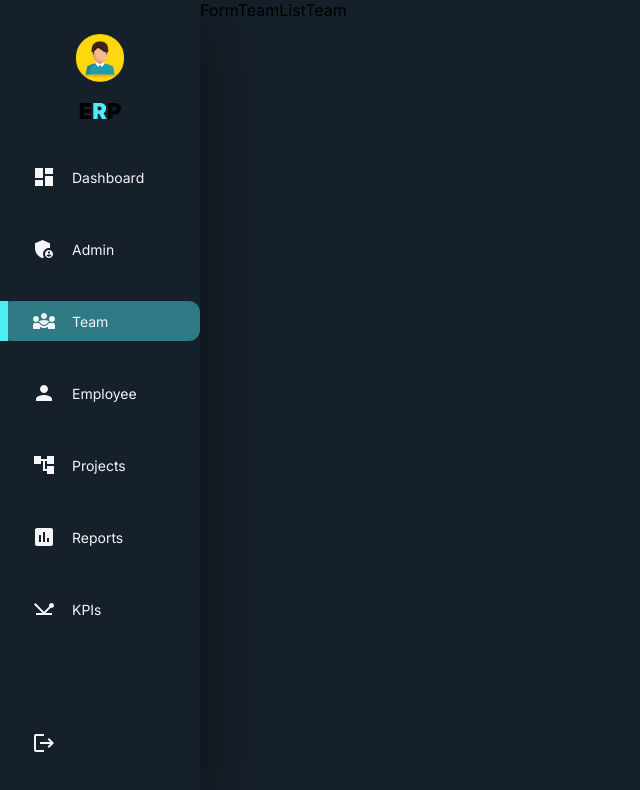
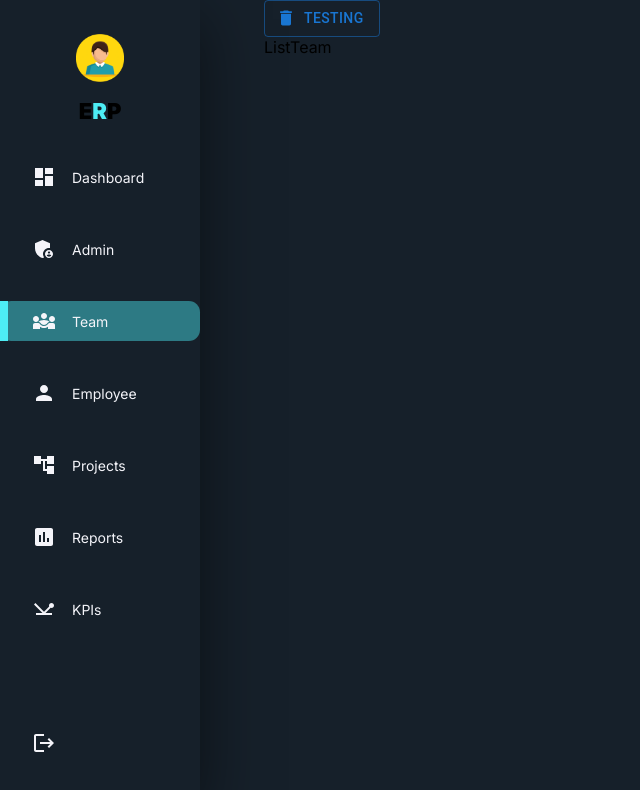
Before and after one commit to emilekanaan/frontend-advanced-erp-project-g1, a React (Create React App) app: page /team in a window 1280 px wide. Shown: the top 790 px of the page, without its empty margins (0-640 px from the left). Built offline with nearby package versions, Linux system fonts and the light colour scheme.

Commit message:
fixing some css in visitor

```diff
--- a/src/components/form_team/form_team.js
+++ b/src/components/form_team/form_team.js
@@ -1,9 +1,10 @@
 import React from 'react'
+import ReusableButton from '../reusable_button/reusable_button'
 import "./form_team.css"
 
 function FormTeam() {
     return (
-        <div>FormTeam</div>
+        <ReusableButton buttonName="testing" />
     )
 }
 
--- /dev/null
+++ b/src/components/reusable_button/reusable_button.js
@@ -0,0 +1,28 @@
+import { Button } from "@mui/material";
+import DeleteIcon from "@mui/icons-material/Delete";
+import { createTheme, ThemeProvider } from "@mui/material/styles";
+import React from "react";
+import "./reusable_button.css";
+
+// const theme = createTheme({
+//     palette: {
+//         primary: "#16202a",
+//         secondary: "#f4f4f9",
+//         activeItem: "#4dedf570",
+//         accent: "#4dedf5",
+//     },
+// });
+
+function ReusableButton(props) {
+    return (
+        <>
+            {/* <ThemeProvider theme={theme}> */}
+            <Button variant="outlined" startIcon={<DeleteIcon />}>
+                {props.buttonName}
+            </Button>
+            {/* </ThemeProvider> */}
+        </>
+    );
+}
+
+export default ReusableButton;
--- a/src/route/visitor/visitor.css
+++ b/src/route/visitor/visitor.css
@@ -1,3 +1,8 @@
-.visitor{
-    display: flex;
+.visitor {
+  display: flex;
 }
+
+.visitor-main {
+  width: calc(90vw - 200px);
+  margin: 0 auto;
+}
--- a/src/route/visitor/visitor.js
+++ b/src/route/visitor/visitor.js
@@ -1,15 +1,17 @@
-import React from 'react'
-import { Outlet } from 'react-router-dom'
-import Sidebar from '../../components/sidebar/sidebar'
-import "./visitor.css"
+import React from "react";
+import { Outlet } from "react-router-dom";
+import Sidebar from "../../components/sidebar/sidebar";
+import "./visitor.css";
 
 function Visitor() {
     return (
-        <div className='visitor'>
+        <div className="visitor">
             <Sidebar />
-            <Outlet />
+            <div className="visitor-main">
+                <Outlet />
+            </div>
         </div>
-    )
+    );
 }
 
-export default Visitor
+export default Visitor;
```
Also changed, not shown: src/components/reusable_button/reusable_button.css (added).
